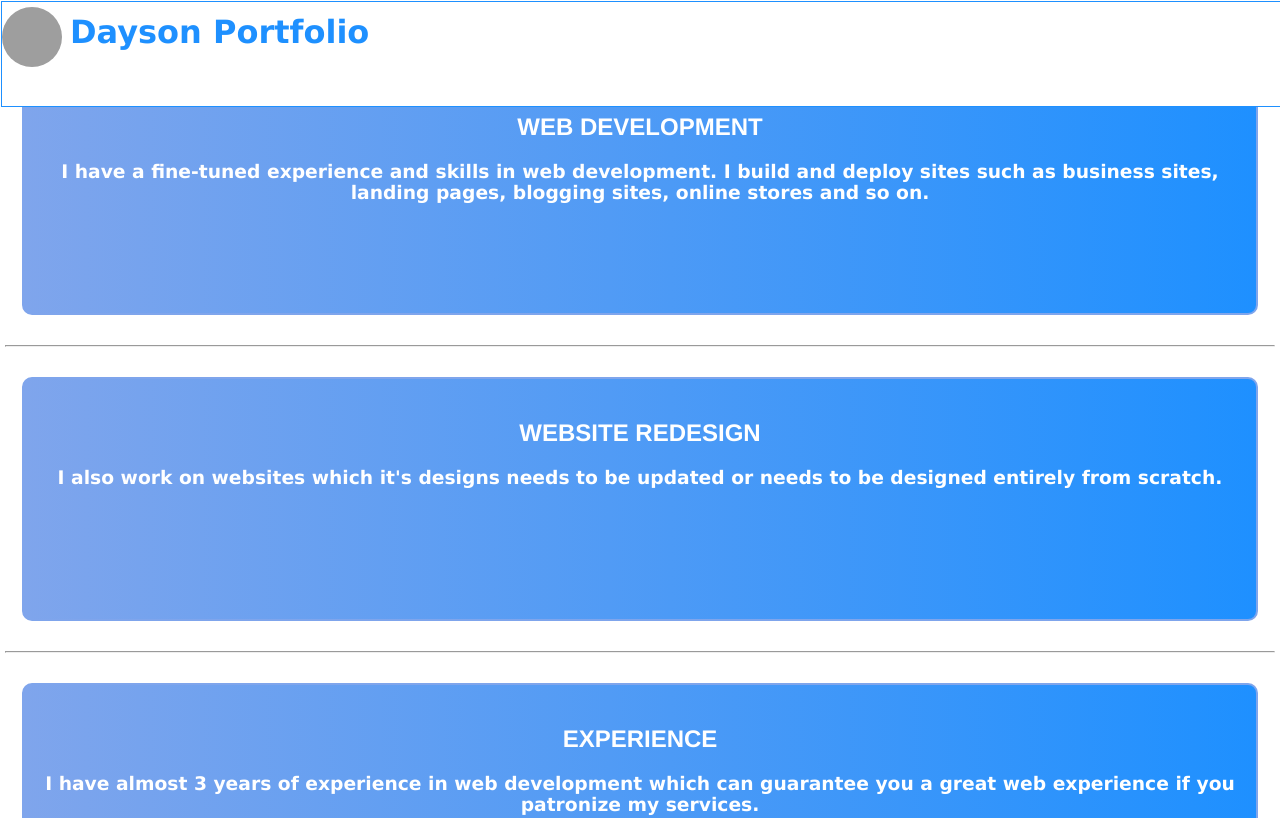
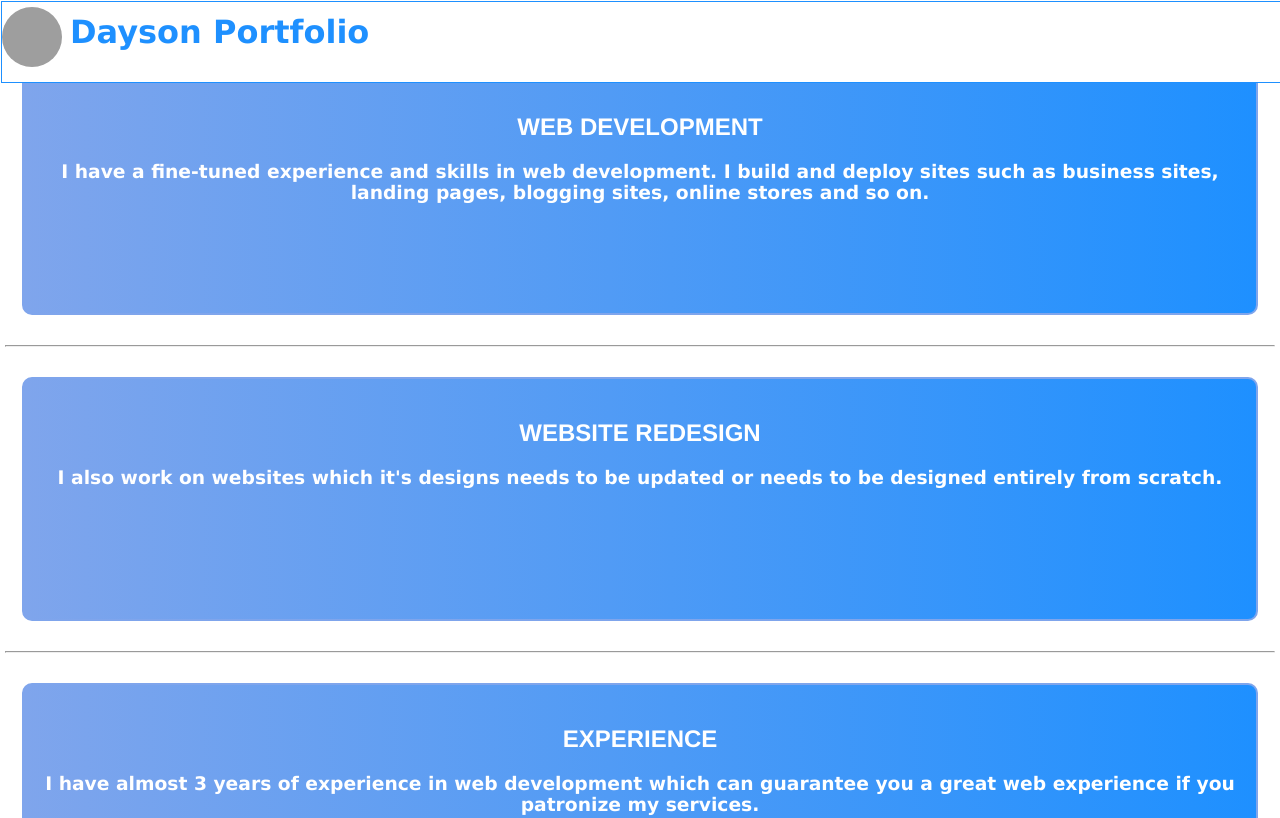
Before and after one commit to Dayson9/portfolio, a plain HTML site: page index.html in a window 1280 px wide. Shown: the top 818 px of the page. Drawn offline with Linux system fonts and the light colour scheme; grey boxes are pictures that could not be loaded.

Commit message:
Update index.html

```diff
--- a/index.html
+++ b/index.html
@@ -127,7 +127,7 @@ color: white;
 
 #bar{
 width: 120%;
-height: 13%;
+height: 10%;
 position: fixed;
 margin: 0 auto;
 top: 1px;
```
